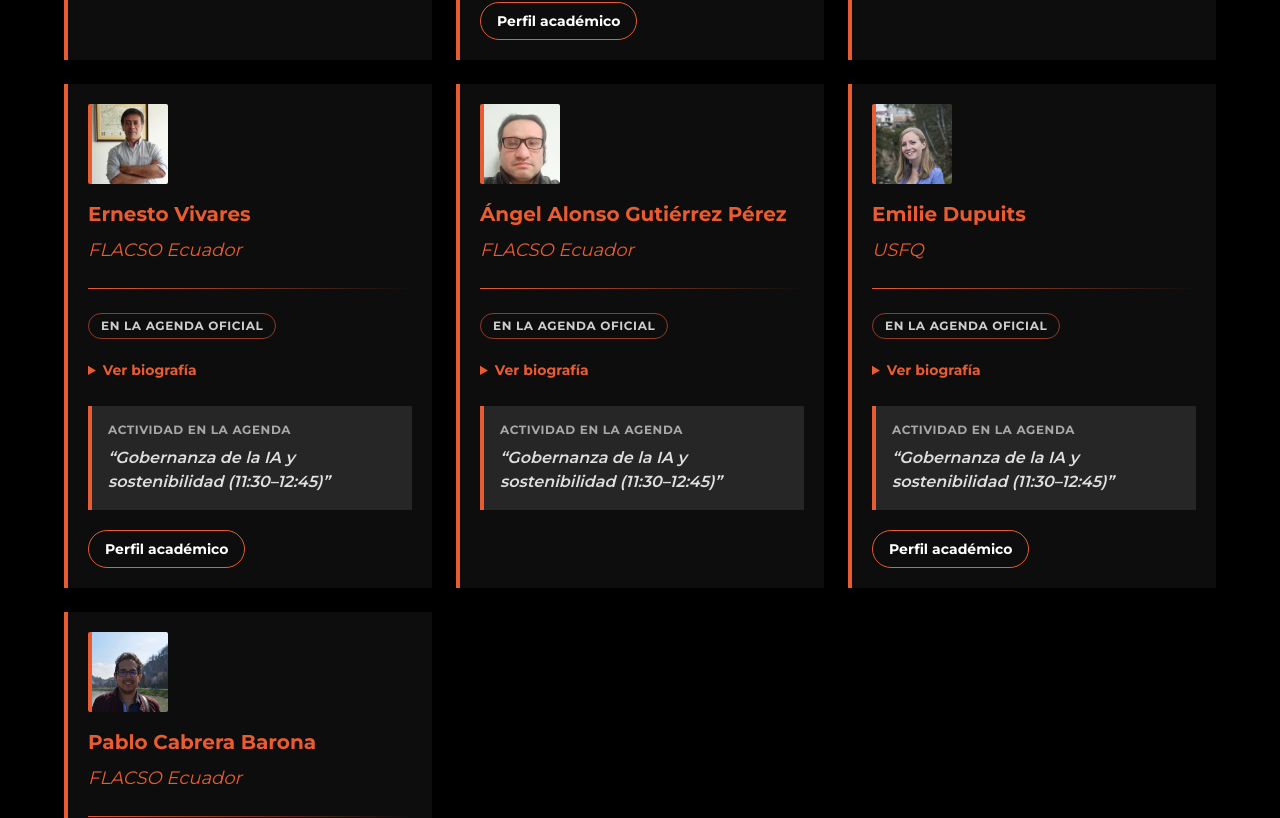
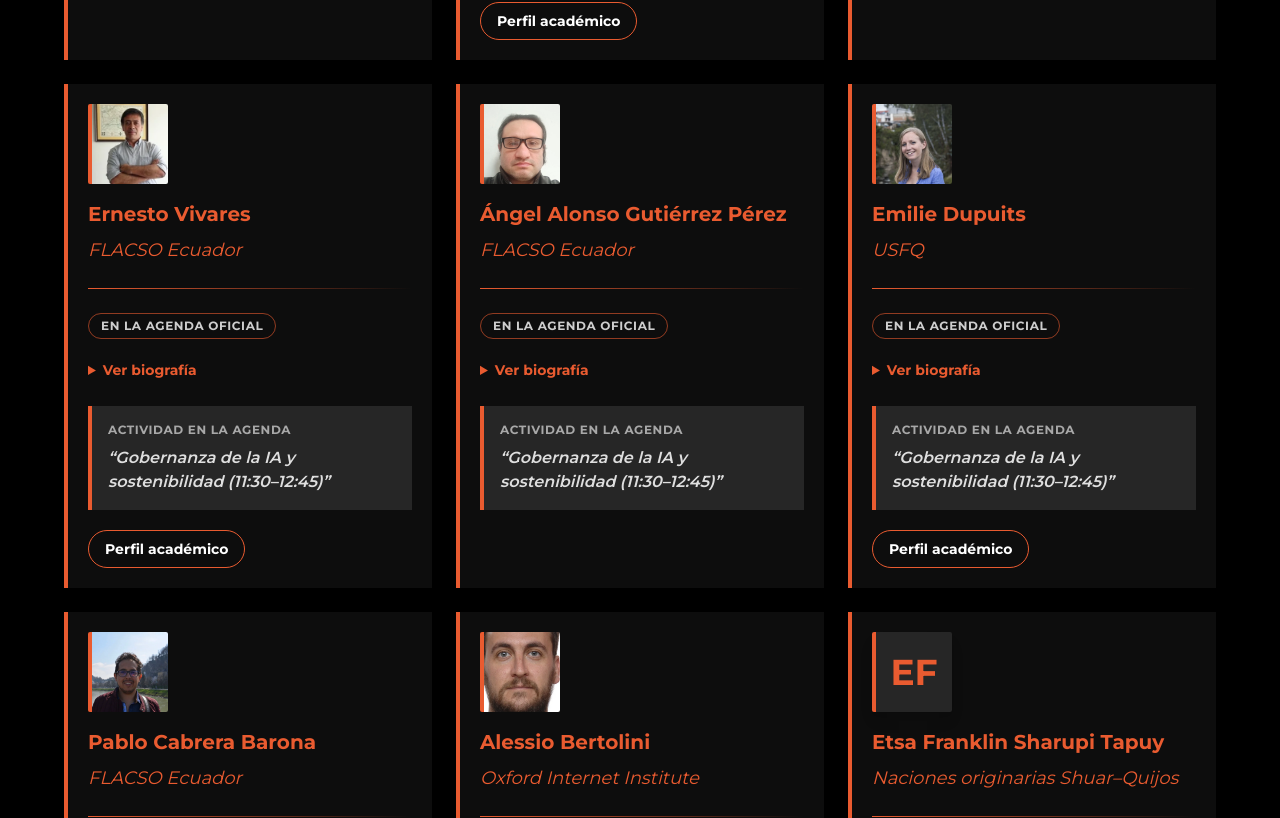
Before and after one commit to laslabcritical/lastlab, a Next.js app: page /khipux-quito in a window 1280 px wide. Shown: the part 11182-12000 px from the top of the page. Built offline with nearby package versions, Linux system fonts and the light colour scheme.

Commit message:
Add Alessio Bertolini and Etsa Sharupi to KHIPUx programme

```diff
--- a/src/components/pages/khipux-quito-page.tsx
+++ b/src/components/pages/khipux-quito-page.tsx
@@ -698,7 +698,7 @@ function Participants({ page }: { page: KhipuxQuitoPageContent }) {
                       rel="noopener noreferrer"
                       className="mt-3 w-fit self-center rounded-full border border-khipu-orange px-4 py-2 text-sm font-bold text-khipu-white transition hover:bg-khipu-orange/15 md:self-start"
                     >
-                      {page.ui.profile}
+                      {person.externalUrlLabel ?? page.ui.profile}
                     </a>
                   ) : null}
                 </div>
--- a/src/content/khipux-biographies.json
+++ b/src/content/khipux-biographies.json
@@ -169,5 +169,15 @@
     "es": "Mor Naaman es profesor Don and Mibs Follett de Ciencias de la Información en Cornell Tech, donde se desempeña como decano asociado de Asuntos del Profesorado. Dirige investigaciones sobre el ecosistema informativo y los impactos de la comunicación mediada por inteligencia artificial en la sociedad. Anteriormente fue profesor de Rutgers, dirigió investigaciones en Yahoo! Research Berkeley y obtuvo su doctorado en Informática en Stanford.",
     "en": "Mor Naaman is the Don and Mibs Follett Professor of Information Science at Cornell Tech where he currently serves as Associate Dean for Faculty Affairs. Mor leads a research group that studies our information ecosystem and its challenges, with a special focus on AI-mediated communication and its impact on society. Before Cornell, Mor was on the faculty at Rutgers SC&I, led a research team at Yahoo! Research Berkeley, received a Ph.D. in Computer Science from Stanford’s InfoLab, and played professional basketball for Hapoel Tel Aviv.",
     "profileUrl": "https://mornaaman.com/"
+  },
+  "alessio-bertolini": {
+    "es": "Alessio Bertolini trabajó como investigador posdoctoral en Fairwork, con sede en el Oxford Internet Institute. Coordinó la investigación de Fairwork sobre plataformas de trabajo digital basadas en la localización en distintos países, tanto del Norte Global como del Sur Global. Alessio cuenta con una dilatada experiencia en políticas comparadas del mercado laboral y en la regulación de los trabajadores ocasionales y atípicos, y tiene un gran interés en el impacto de la digitalización y, en términos más generales, del cambio tecnológico, en las condiciones de trabajo y las normas laborales. Alessio se doctoró en Política Social por la Universidad de Edimburgo y realizó un posdoctorado en la Facultad de Derecho de la Universidad de Glasgow. Su formación es interdisciplinar y abarca desde la sociología del trabajo hasta la economía política comparada y el derecho laboral.",
+    "en": "Alessio Bertolini worked as a Postdoctoral Researcher at Fairwork, based at the Oxford Internet Institute. He coordinated Fairwork's research on location-based digital labour platforms across countries in the Global North and Global South. His expertise covers comparative labour-market policies, regulations of casual and non-standard workers, and the effects of digitalisation and wider technological change on working conditions and labour standards. He received a PhD in Social Policy from the University of Edinburgh and completed postdoctoral research at the School of Law, University of Glasgow. His interdisciplinary background spans sociology of work, comparative political economy, and labour law.",
+    "profileUrl": "https://www.oii.ox.ac.uk/people/profiles/alessio-bertolini/"
+  },
+  "etsa-franklin-sharupi-tapuy": {
+    "es": "Etsa Franklin Sharupi Tapuy es líder organizativo de las naciones originarias Shuar-Quijos de la Amazonía ecuatoriana. Promotor y locutor del programa de radio conducido por la Nación Originaria Quijos, desde el 2016. Sus investigaciones y conocimientos sobre la historia del pueblo quijo en la época colonial, en particular sus trabajos sobre el héroe quijos Jumandi, el primer indígena rebelde durante la conquista del siglo XVI, han sido presentados en diferentes foros y son reconocidos regionalmente. Su trabajo se ha publicado en editoriales internacionales incluyendo Palgrave MacMillan y Universidad del Valle, Colombia y Taylor and Francis.",
+    "en": "Etsa Franklin Sharupi Tapuy is an organizational leader of the Shuar and Quijos Indigenous peoples of the Ecuadorian Amazon. Since 2016, he has promoted and hosted a radio program run by the Quijos Indigenous Nation. His research and knowledge of Quijos history during the colonial period, particularly his work on the Quijos anti-colonial leader Jumandi and Indigenous resistance to the sixteenth-century conquest, have been presented at various forums and are recognized regionally. His work has appeared in international publications, including Palgrave Macmillan, Universidad del Valle (Colombia), and Taylor & Francis.",
+    "profileUrl": "https://www.uni-potsdam.de/en/minorcosmopolitanisms/activities/outreach-projects/lucha-y-resistencia-shuar-en-la-amazonia-ecuatoriana-1"
   }
 }
--- a/src/content/khipux-programme.ts
+++ b/src/content/khipux-programme.ts
@@ -2,6 +2,7 @@ import type { ProgrammeDay, ProgrammeSession } from "@/content/schema";
 import type { Locale } from "@/lib/i18n";
 
 // Transcribed from official agenda version (9), supplied on 2026-11-06 (pages 3–4). Missing rooms remain null.
+// Two participant additions confirmed by the organization on 2026-11-06 apply to the web only.
 // Names and affiliations are shared across locales; only editorial copy is translated.
 export const eventPeople = {
   paolo: ["Paolo Moncagatta", "USFQ"], arnaldo: ["Arnaldo Medina", "UNAJ"],
@@ -24,13 +25,16 @@ export const eventPeople = {
   ernesto: ["Ernesto Vivares", "FLACSO Ecuador"], angel: ["Ángel Alonso Gutiérrez Pérez", "FLACSO Ecuador"],
   emilie: ["Emilie Dupuits", "USFQ"], pablo: ["Pablo Cabrera Barona", "FLACSO Ecuador"],
   miguel: ["Miguel Ángel Contreras Natera", "Universidad Central de Venezuela"],
-  julian: ["Julián Posada", "Yale University"], mor: ["Mor Naaman", "Cornell Tech"]
+  julian: ["Julián Posada", "Yale University"], mor: ["Mor Naaman", "Cornell Tech"],
+  "alessio-bertolini": ["Alessio Bertolini", "Oxford Internet Institute"],
+  "etsa-franklin-sharupi-tapuy": ["Etsa Franklin Sharupi Tapuy", "Naciones originarias Shuar–Quijos"]
 } satisfies Record<string, [string, string]>;
 
 type Person = keyof typeof eventPeople;
 export const personLine = (id: Person, locale: Locale = "es") => {
   const [name, affiliation] = eventPeople[id];
-  const institution = id === "gabriel" && locale === "en" ? "UADE and UNAJ" : affiliation;
+  const institution = id === "gabriel" && locale === "en" ? "UADE and UNAJ"
+    : id === "etsa-franklin-sharupi-tapuy" && locale === "en" ? "Shuar–Quijos Indigenous peoples" : affiliation;
   const role = id === "diego" || id === "arnaldo" ? (locale === "es" ? "rector de " : "Rector of ") : "";
   return `${name} — ${role}${institution}`;
 };
@@ -69,7 +73,7 @@ export function getProgramme(locale: Locale): ProgrammeDay[] {
         session("workshop-c", "14:00–15:50", "Taller C · Enseñanza y proyectos de IA crítica", "Workshop C · Teaching and critical AI projects", workshop, ["farith"], "Patio interno Da Vinci", undefined, true),
         session("workshop-d", "14:00–15:50", "Taller D · Impactos de la IA y las tecnologías digitales: centros de datos, explotación y violencia", "Workshop D · Impacts of AI and digital technologies: data centres, exploitation and violence", workshop, ["priscilla"], "Maxwell M-319", undefined, true),
         session("transition-1", "15:50–16:00", "Transición", "Transition", logistics),
-        session("governance-1", "16:00–17:00", "Gobernanza técnica y sostenibilidad de la inteligencia artificial", "Technical governance and sustainability of artificial intelligence", plenary, ["ariel", "cheryl"], theatre, "farith")
+        session("governance-1", "16:00–17:00", "Gobernanza técnica y sostenibilidad de la inteligencia artificial", "Technical governance and sustainability of artificial intelligence", plenary, ["ariel", "cheryl", "etsa-franklin-sharupi-tapuy"], theatre, "farith")
       ] },
     { date: "2026-11-10", label: t("Martes 10 de noviembre", "Tuesday, November 10"),
       theme: t("Conferencias, sesiones paralelas, gobernanza, trabajo, colonialidad e infraestructura de IA", "Keynotes, parallel sessions, governance, labour, coloniality and AI infrastructure"), sessions: [
@@ -80,7 +84,7 @@ export function getProgramme(locale: Locale): ProgrammeDay[] {
         session("sociotechnical", "10:00–11:00", "IA, tecnología y cambio sociotécnico", "AI, technology and sociotechnical change", keynote, ["andres", "juan"], theatre, "horacio", false,
           t("Andrés Domínguez Hernández: «Hacia una ecología sociotécnica de la inteligencia artificial». Juan Grigera: «IA y las leyes del movimiento del capital: comprender la difusión tecnológica desigual».", "Andrés Domínguez Hernández: ‘Towards a sociotechnical ecology of artificial intelligence’. Juan Grigera: ‘AI and the Laws of Motion of Capital: Understanding Uneven Technological Diffusion’.")),
         session("coffee-2", "11:00–11:30", "Pausa café", "Coffee break", logistics, [], t("Hall principal", "Main hall")),
-        session("platforms", "11:30–12:45", "La IA y el trabajo", "AI and labour", parallel, ["vizuete", "pierre", "lizette"], "Patio Interno Da Vinci", "belen", true),
+        session("platforms", "11:30–12:45", "La IA y el trabajo", "AI and labour", parallel, ["vizuete", "pierre", "lizette", "alessio-bertolini"], "Patio Interno Da Vinci", "belen", true),
         session("governance-2", "11:30–12:45", "Gobernanza de la IA y sostenibilidad", "AI governance and sustainability", parallel, ["ernesto", "angel", "emilie", "pablo"], theatre, "horacio", true),
         session("lunch-2", "12:45–14:15", "Almuerzo libre", "Lunch break", logistics),
         session("coloniality", "14:15–15:15", "Colonialidad, trabajo e infraestructura de inteligencia artificial en América Latina", "Coloniality, labour and AI infrastructure in Latin America", keynote, ["miguel", "julian"], theatre, undefined, false,
--- a/src/content/khipux-quito-2026.ts
+++ b/src/content/khipux-quito-2026.ts
@@ -17,7 +17,7 @@ function createEvent(locale: Locale): KhipuxQuitoPageContent {
   const activeParticipantKeys = participantKeys.filter(key => scheduledPeople.has(personLine(key)));
   // Portraits supplied by participants; public use confirmed by Gabriel (2026-11-03 and 2026-11-04).
   const portraits: Partial<Record<keyof typeof eventPeople, string>> = Object.fromEntries(
-    ["pierre", "pablo", "mor", "julian", "guanche", "miguel", "alexandra", "juan", "angel", "gabriel", "horacio", "ariel", "priscilla", "lizette", "diana", "emilie", "andres", "edison", "belen", "paolo", "arnaldo", "diego", "cheryl", "daniel", "roberto", "fernando", "tracey", "farith", "felipe", "ernesto", "jaime", "vizuete"].map(key => [key, `/people/${key}.webp`])
+    ["pierre", "pablo", "mor", "julian", "guanche", "miguel", "alexandra", "juan", "angel", "gabriel", "horacio", "ariel", "priscilla", "lizette", "diana", "emilie", "andres", "edison", "belen", "paolo", "arnaldo", "diego", "cheryl", "daniel", "roberto", "fernando", "tracey", "farith", "felipe", "ernesto", "jaime", "vizuete", "alessio-bertolini"].map(key => [key, `/people/${key}.webp`])
   );
   const institution = (name: string, logo: string | null) => ({ name, logoSrc: logo, placeholder: name });
   return {
@@ -66,11 +66,11 @@ function createEvent(locale: Locale): KhipuxQuitoPageContent {
     programmeDays,
     scheduleNote: t("Lunes 9: 08:30–17:00; martes 10: 08:15–18:00. Horarios de Quito (UTC−5), según el detalle de la agenda.", "Monday 9: 08:30–17:00; Tuesday 10: 08:15–18:00. Quito local time (UTC−5), following the detailed programme."),
     launch: { title: t("Acto institucional de presentación de LASTLab", "Institutional launch session of LASTLab"), date: t("Lunes 9 de noviembre · 10:15–11:00 · Quito (UTC−5)", "Monday, November 9 · 10:15–11:00 · Quito (UTC−5)"), activity: t("Presentación «IA abierta, responsable y crítica en América Latina»", "Institutional presentation ‘Open, responsible and critical AI in Latin America’"), participants: ["diana", "cheryl", "horacio", "belen"].map(k => personLine(k as keyof typeof eventPeople)), description: t("LASTLab es una iniciativa latinoamericana independiente, de estructura multinodal y proyección internacional, dedicada a la investigación crítica de la inteligencia artificial y las tecnologías digitales, la cooperación académica, el desarrollo de capacidades y la incidencia en políticas públicas.", "LASTLab is an independent Latin American initiative with a multinodal structure and international reach, dedicated to critical research on artificial intelligence and digital technologies, academic cooperation, capacity building and public policy engagement.") },
-    participants: { title: t("Conferencistas, panelistas y moderadores", "Speakers, panellists and moderators"), pendingBody: t("Participantes e instituciones según la agenda oficial. Las biografías están disponibles en cada ficha. Las fotografías pendientes se incorporarán cuando estén disponibles y autorizadas.", "Participants and affiliations follow the official agenda. Biographies are available in each profile. Pending photographs will be added when available and authorized."), people: activeParticipantKeys.map(key => {
+    participants: { title: t("Conferencistas, panelistas y moderadores", "Speakers, panellists and moderators"), pendingBody: t("Participantes e instituciones según la agenda oficial y las altas confirmadas por la organización. Las biografías están disponibles en cada ficha. Las fotografías pendientes se incorporarán cuando estén disponibles y autorizadas.", "Participants and affiliations follow the official agenda and additions confirmed by the organizers. Biographies are available in each profile. Pending photographs will be added when available and authorized."), people: activeParticipantKeys.map(key => {
       const [name, affiliation] = eventPeople[key];
-      const institution = key === "gabriel" ? t("UADE y UNAJ", "UADE and UNAJ") : ["diego", "arnaldo"].includes(key) ? t(`Rector de ${affiliation}`, `Rector of ${affiliation}`) : affiliation;
+      const institution = key === "etsa-franklin-sharupi-tapuy" ? t("Naciones originarias Shuar–Quijos", "Shuar–Quijos Indigenous peoples") : key === "gabriel" ? t("UADE y UNAJ", "UADE and UNAJ") : ["diego", "arnaldo"].includes(key) ? t(`Rector de ${affiliation}`, `Rector of ${affiliation}`) : affiliation;
       const sessions = programmeDays.flatMap(d => d.sessions).filter(s => s.participants.includes(personLine(key)) || s.moderator === personLine(key));
-      return { id: key, name, institution, photoSrc: portraits[key] ?? null, externalUrl: key === "tracey" && locale === "en" ? biographies.tracey.profileUrlEn : biographies[key].profileUrl, biography: biographies[key][locale], confirmationStatus: key === "diego" ? t("Participación confirmada", "Participation confirmed") : t("En la agenda oficial", "Listed in the official agenda"), modality: key === "diego" ? t("Participación remota desde Valencia", "Remote participation from Valencia") : ["juan", "julian"].includes(key) ? t("Participación online", "Online participation") : null, talkTitle: sessions.map(session => `${session.moderator === personLine(key) ? t("Moderación: ", "Moderator: ") : ""}${session.title} (${session.time})`).join(" · ") || null };
+      return { id: key, name, institution, photoSrc: portraits[key] ?? null, externalUrl: key === "tracey" && locale === "en" ? biographies.tracey.profileUrlEn : biographies[key].profileUrl, externalUrlLabel: key === "etsa-franklin-sharupi-tapuy" ? t("Fuente institucional", "Institutional source") : undefined, biography: biographies[key][locale], confirmationStatus: ["diego", "alessio-bertolini", "etsa-franklin-sharupi-tapuy"].includes(key) ? t("Participación confirmada", "Participation confirmed") : t("En la agenda oficial", "Listed in the official agenda"), modality: key === "diego" ? t("Participación remota desde Valencia", "Remote participation from Valencia") : ["juan", "julian"].includes(key) ? t("Participación online", "Online participation") : null, talkTitle: sessions.map(session => `${session.moderator === personLine(key) ? t("Moderación: ", "Moderator: ") : ""}${session.title} (${session.time})`).join(" · ") || null };
     }) },
     organizingTeam: { title: t("Equipo organizador", "Organizing team"), body: t("Coordinación y organización del encuentro.", "Event organization and coordination."), people: (["horacio", "diana", "cheryl", "belen", "pablo"] as const).map(key => ({ id: key, name: eventPeople[key][0], role: null, affiliations: [eventPeople[key][1]], photoSrc: portraits[key] ?? null })) },
     registration: { title: t("Participación", "Participation"), body: t("Entradas: USD 25 público general y USD 18 estudiantes y comunidad USFQ. Inscribite mediante el formulario oficial o postulá a una beca.", "Tickets: USD 25 general admission and USD 18 for students and the USFQ community. Register through the official form or apply for a scholarship."), modalitiesTitle: t("Formas de participación", "Ways to participate"), modalities: [t("Asistencia presencial en USFQ", "In-person attendance at USFQ"), t("Participación online", "Online participation"), t("Talleres y actividades", "Workshops and activities")], statusLabel: t("Inscripciones abiertas", "Registration open") },
--- a/src/content/schema.ts
+++ b/src/content/schema.ts
@@ -216,6 +216,7 @@ export interface EventContactFields {
 }
 
 export interface EventParticipantPerson {
+  externalUrlLabel?: string;
   id: string;
   name: string;
   institution: string;
```
Also changed, not shown: src/content/khipux-quito-2026-todos.md (+9 -0 lines), public/people/alessio-bertolini.webp (added).
